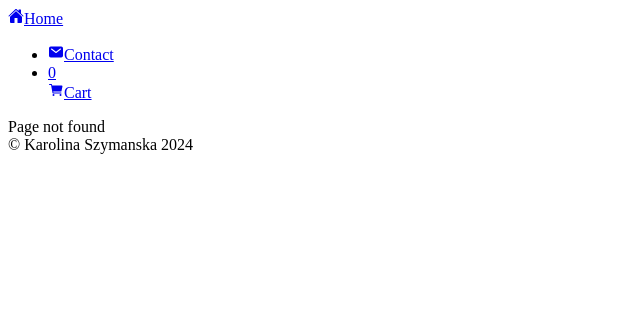
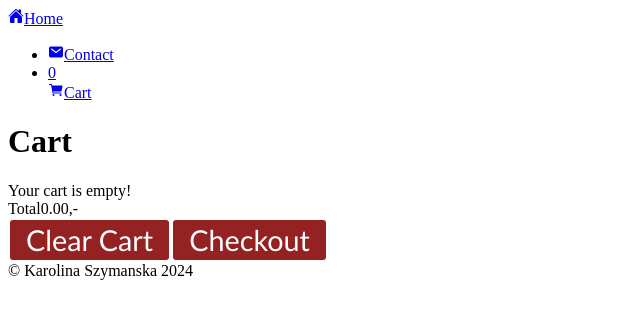
Before and after one commit to karolina-szymanska/javascript-frameworks-ca, a React (Create React App) app: page /cart in a window 1280 px wide. Before the commit this address had no page. Shown: the top 318 px of the page, without its empty margins (0-640 px from the left). Built offline with nearby package versions, Linux system fonts and the light colour scheme.

Commit message:
added Cart page, its function and styles

```diff
--- a/src/App.js
+++ b/src/App.js
@@ -4,6 +4,7 @@ import { Routes, Route, Outlet } from "react-router-dom";
 import Nav from "./components/navbar";
 import HomePage from "./components/pages/index";
 import ProductPage from "./components/pages/product";
+import CartPage from "./components/pages/cart";
 import ContactPage from "./components/pages/contact";
 
 function Header() {
@@ -36,6 +37,10 @@ function Contact() {
   return <ContactPage />;
 }
 
+function Cart() {
+  return <CartPage />;
+}
+
 function Product() {
   return <ProductPage />;
 }
@@ -51,7 +56,7 @@ function App() {
         <Route path="/" element={<Layout />}>
           <Route index element={<Home />} />
           <Route path="contact" element={<Contact />} />
-          {/* <Route path="cart" element={<Cart />} /> */}
+          <Route path="cart" element={<Cart />} />
           <Route path="product/:id" element={<Product />} />
           <Route path="*" element={<RouteNotFound />} />
           {/* <Route path="success" element={<Success />} /> */}
--- a/src/components/pages/cart.jsx
+++ b/src/components/pages/cart.jsx
@@ -0,0 +1,60 @@
+import React from "react";
+import { useCart } from "../useCart";
+import { ButtonLink, ButtonRed } from "../styles/cart.styles";
+
+function CartPage() {
+  const { cart, clearTheCart, findTotal } = useCart();
+
+  const total = findTotal();
+
+  return (
+    <main id="cart">
+      <div className="container">
+        <div className="cart-wrap">
+          <h1>Cart</h1>
+          <div className="cart-list-wrap">
+            {cart.length !== 0 ? (
+              <ul>
+                {cart.map((cart, index) => (
+                  <li key={cart.id + "_" + index}>
+                    <div className="cart-images">
+                      <img src={cart.imageUrl} alt="product" />
+                    </div>
+                    <h2>{cart.title}</h2>
+                    <div className="cart-item-price">
+                      {cart.discountedPrice},-
+                    </div>
+                    <div
+                      className="x"
+                      onClick={() => onRemoveFromCartClick(index)}
+                    >
+                      ☒
+                    </div>
+                  </li>
+                ))}
+              </ul>
+            ) : (
+              <div className="empty-cart-msg">Your cart is empty!</div>
+            )}
+            <div className="total">
+              <span>Total</span>
+              <span className="total-price">{total},-</span>
+            </div>
+            <div className="buttons-wrap">
+              <ButtonRed onClick={() => clearTheCart()}>Clear Cart</ButtonRed>
+              {total >= 0.01 ? (
+                <ButtonLink to="/success" onClick={() => clearTheCart()}>
+                  Checkout
+                </ButtonLink>
+              ) : (
+                <ButtonRed>Checkout</ButtonRed>
+              )}
+            </div>
+          </div>
+        </div>
+      </div>
+    </main>
+  );
+}
+
+export default CartPage;
--- a/src/components/pages/product.jsx
+++ b/src/components/pages/product.jsx
@@ -1,16 +1,16 @@
 import React from "react";
 import { useParams } from "react-router-dom";
 import useApi from "../useApi";
-// import { useCart } from "../useCart";
-// import { Button } from "../styles/product.styles";
+import { useCart } from "../useCart";
+import { Button } from "../styles/product.styles";
 
 function ProductPage() {
-  //   const { addToCart } = useCart();
+  const { addToCart } = useCart();
   let params = useParams();
 
-  //   function onAddToCartClick(e) {
-  //     addToCart(e);
-  //   }
+  function onAddToCartClick(e) {
+    addToCart(e);
+  }
 
   const { data, isLoading, isError } = useApi(
     "https://v2.api.noroff.dev/online-shop/" + params.id
@@ -62,9 +62,9 @@ function ProductPage() {
                 </span>
               )}
             </div>
-            {/* <Button className="buttons" onClick={() => onAddToCartClick(data)}>
+            <Button className="buttons" onClick={() => onAddToCartClick(data)}>
               Add to Cart
-            </Button> */}
+            </Button>
           </div>
         </div>
         <h2 className="review-heading">Reviews</h2>
--- /dev/null
+++ b/src/components/styles/cart.styles.js
@@ -0,0 +1,35 @@
+import styled from "styled-components";
+import { Link } from "react-router-dom";
+
+export const ButtonLink = styled(Link)`
+  font-family: AmaticSC, "Gill Sans", "Gill Sans MT", Calibri, "Trebuchet MS",
+    sans-serif;
+  color: white;
+  background: #436d67;
+  border: solid 2px white;
+  border-radius: 5px;
+  font-size: 1.8em;
+  padding: 0.2rem 1rem;
+  text-decoration: none;
+
+  :hover {
+    background: #000000;
+    cursor: pointer;
+  }
+`;
+
+export const ButtonRed = styled.button`
+  font-family: AmaticSC, "Gill Sans", "Gill Sans MT", Calibri, "Trebuchet MS",
+    sans-serif;
+  color: white;
+  background: #942222;
+  border: solid 2px white;
+  border-radius: 5px;
+  font-size: 1.8em;
+  padding: 0.2rem 1rem;
+
+  :hover {
+    background: #414141;
+    cursor: pointer;
+  }
+`;
```
